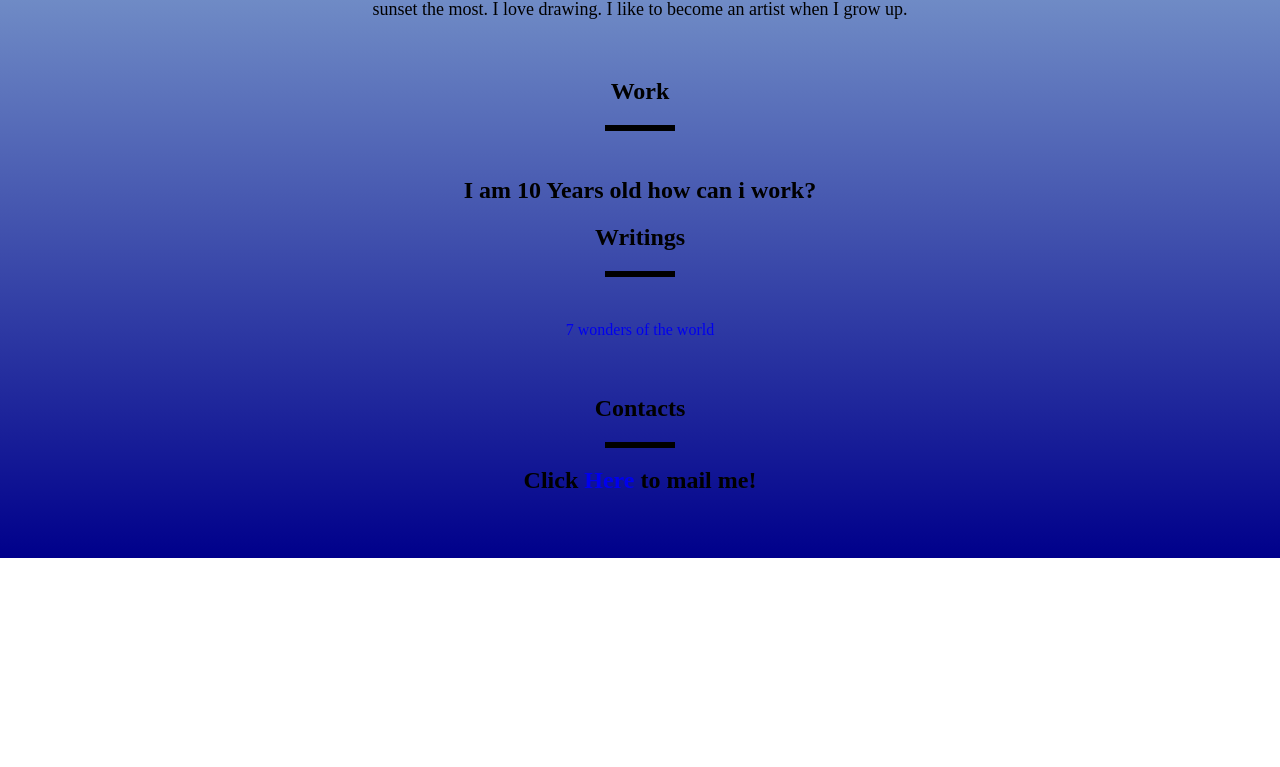
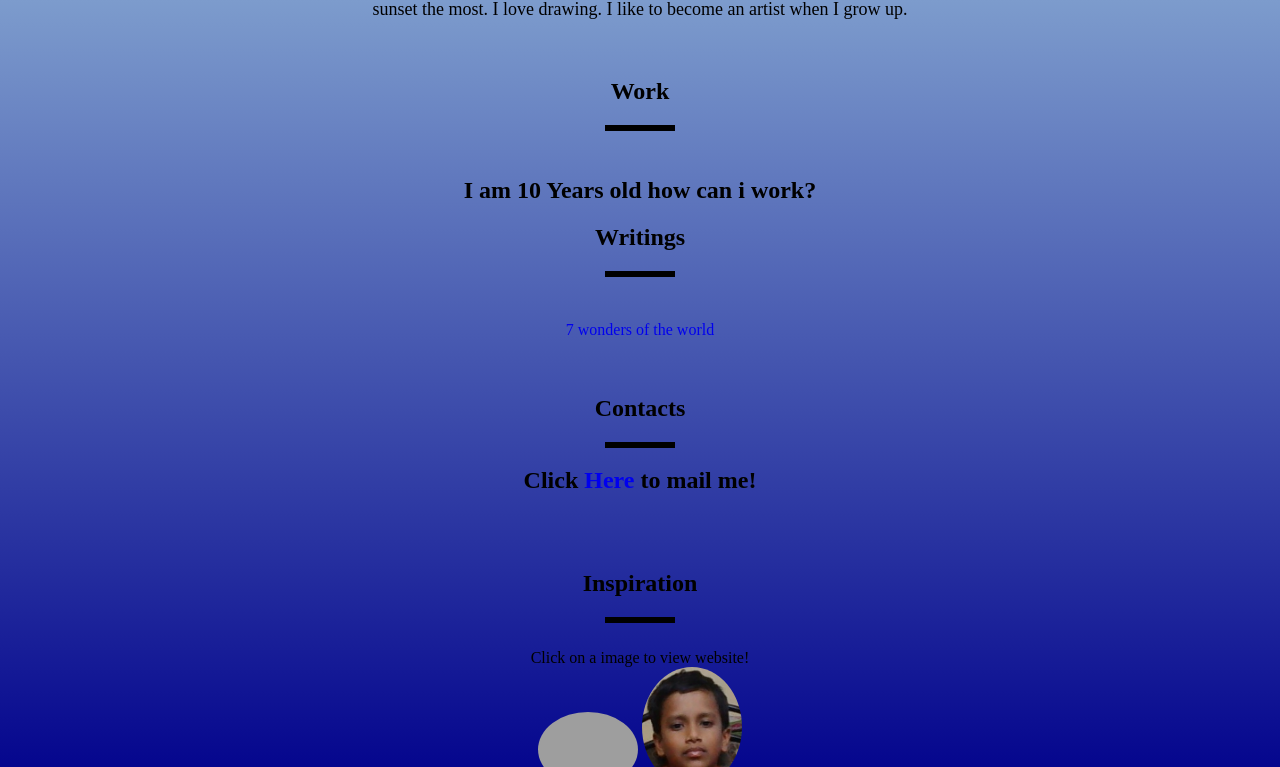
Before and after one commit to itz-shyam/My-Favorite-Hobby, a plain HTML site: page index.html in a window 1280 px wide. Shown: the part 311-1078 px from the top of the page. Before the commit the page ends 869 px from the top, so only its background shows below. Drawn offline with Linux system fonts and the light colour scheme; grey boxes are pictures that could not be loaded.

Commit message:
Add files via upload

```diff
--- a/index.html
+++ b/index.html
@@ -50,6 +50,15 @@
     </section>
     <br>
     <br>
+    <section id="inspr">
+        <h1>Inspiration</h1>
+        <div class="line"></div>
+        <br>
+        Click on a image to view website!
+        <br>
+        <a href="https://gatesnotes.com" target="_blank"><img src="https://www.gstatic.com/tv/thumb/persons/614/614_v9_bc.jpg"></a>
+        <a href="https://itz-shyam.github.io/Personal-Web/" target="_blank"><img src="WIN_20200310_17_43_06_Pro.jpg"></a>
+    </section>
 </body>
 
 </html>
```
Also changed, not shown: WIN_20200310_17_43_06_Pro.jpg (added).
